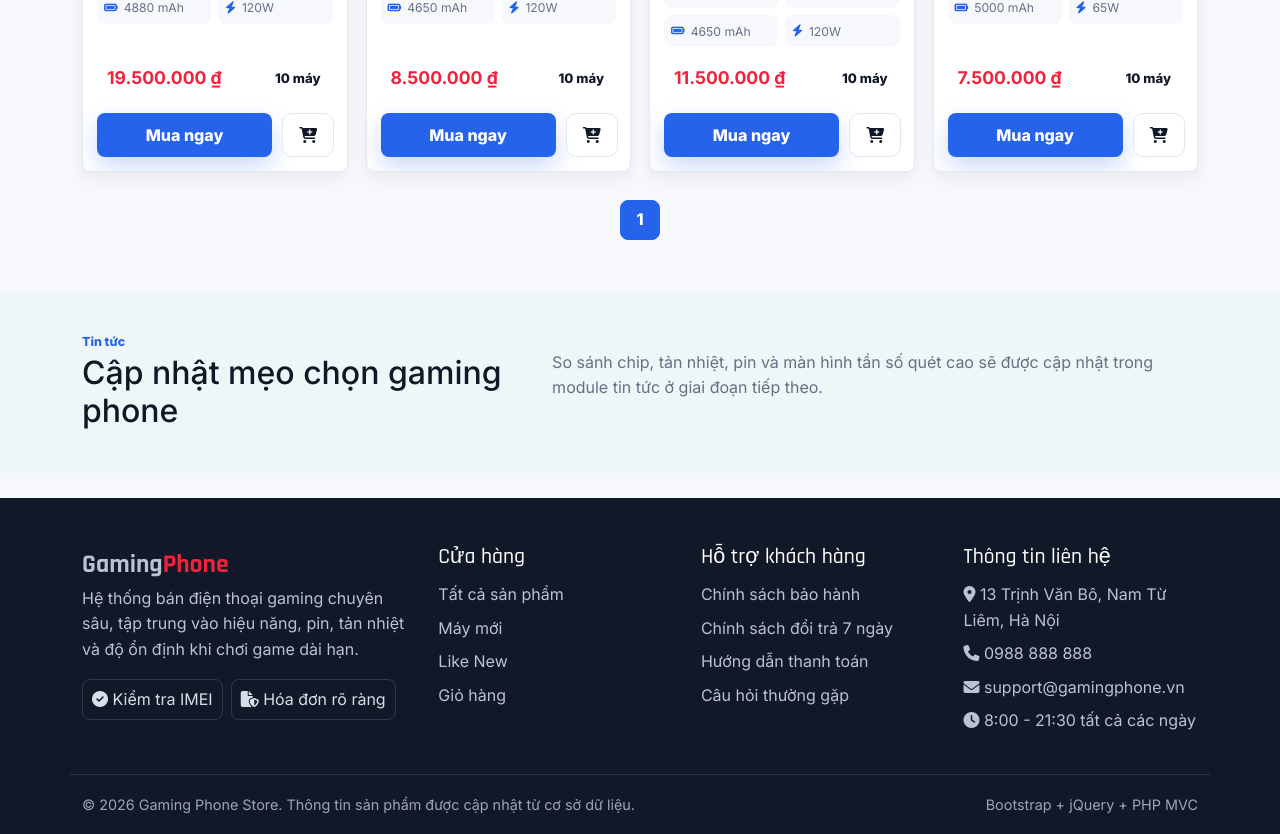
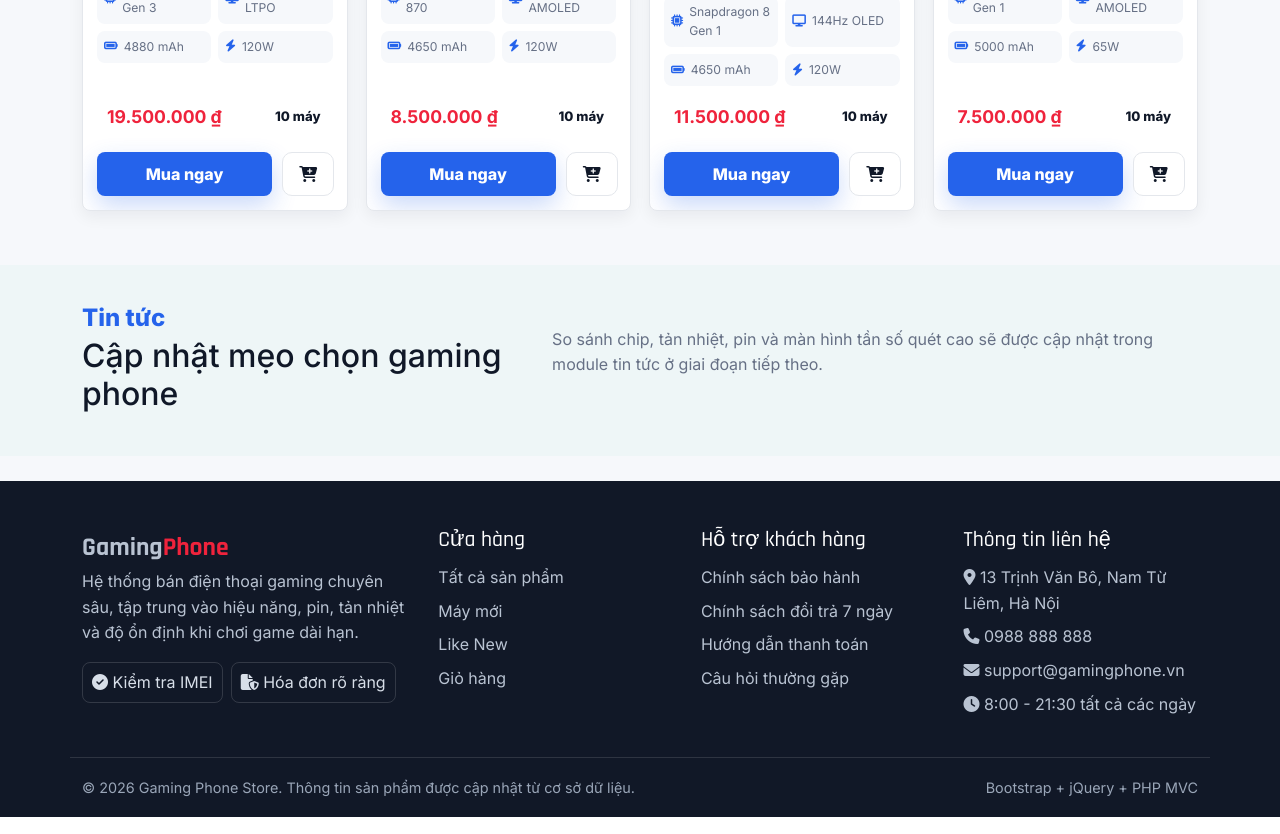
Before and after one commit to DungxHD/Website-selling-gaming-phones, a PHP site: page / in a window 1280 px wide. Shown: the part 4110-4944 px from the top of the page. Run offline with PHP 8.4, Linux system fonts and the light colour scheme; data comes from the database, SQL or seed files in the repository.

Commit message:
sửa css

```diff
--- a/Website-selling-gaming-phones/Views/frontend/home.php
+++ b/Website-selling-gaming-phones/Views/frontend/home.php
@@ -139,12 +139,6 @@ $hero = $deals[0] ?? $products[0] ?? null;
                         <?php render_product_card($product, 'index.php?page=home'); ?>
                     <?php endforeach; ?>
                 </div>
-
-                <div class="pagination">
-                    <?php for ($i = 1; $i <= $pagination['totalPages']; $i++): ?>
-                        <a class="<?= $i === $pagination['current'] ? 'active' : '' ?>" href="index.php?page=<?= e($pagination['basePage']) ?>&p=<?= $i ?>"><?= $i ?></a>
-                    <?php endfor; ?>
-                </div>
             </div>
         </section>
 
--- a/Website-selling-gaming-phones/assets/css/style.css
+++ b/Website-selling-gaming-phones/assets/css/style.css
@@ -74,7 +74,7 @@ select {
     gap: 8px;
     color: var(--primary);
     font-weight: 800;
-    font-size: 0.78rem;
+    font-size: 1.5rem;
     letter-spacing: 0;
 }
 
```
